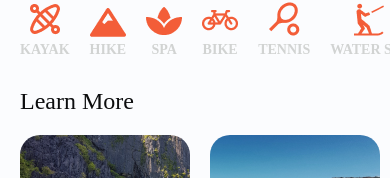
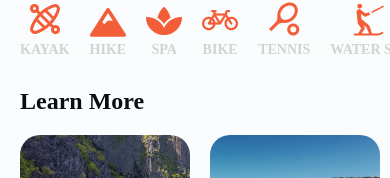
Before and after one commit to ramazandogna/travelApp, a React Native app: screen /Home in a window 390 px wide. Shown: the part 513-691 px from the top of the page. Built offline with nearby package versions, Linux system fonts and the light colour scheme.

Commit message:
Changed style

```diff
--- a/components/Home.js
+++ b/components/Home.js
@@ -274,6 +274,7 @@ const styles = StyleSheet.create({
    learnMoreTitle: {
       marginHorizontal: 20,
       fontFamily: 'Lato-Bold',
+      fontWeight: 'bold',
       fontSize: 24,
       color: colors.black,
    },
```
